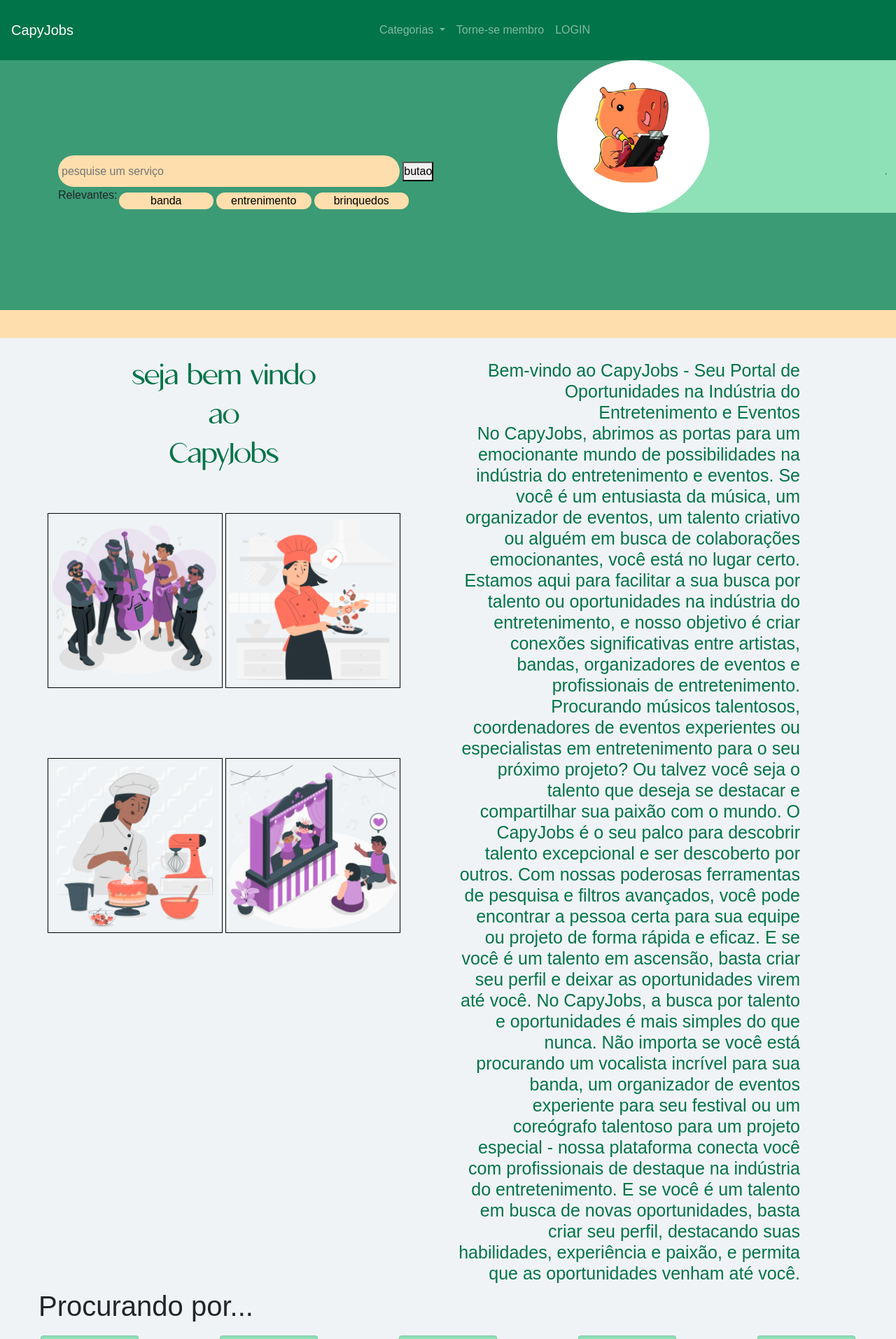
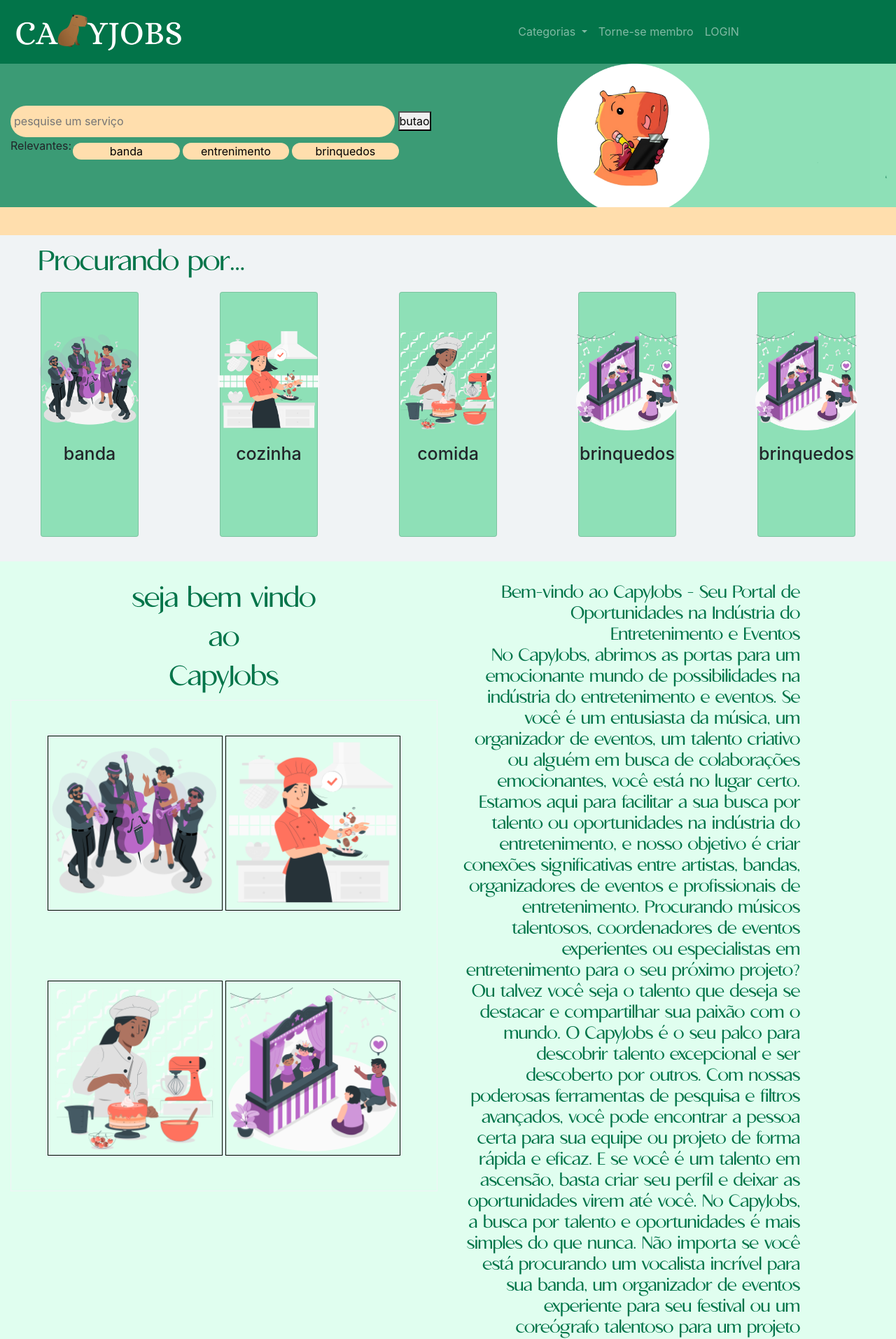
Before and after one commit to Gab0502/CapyJobs, a PHP site: page / in a window 1280 px wide. Shown: the top 1913 px of the page at 70% size. Run offline with PHP 8.4, Linux system fonts and the light colour scheme.

Commit message:
index update

```diff
--- a/index.html
+++ b/index.html
@@ -14,7 +14,7 @@
 <body>
   <header>
     <nav class="navbar navbar-expand-lg navbar-dark">
-      <a class="navbar-brand" href="#">CapyJobs</a>
+      <a class="navbar-brand" href="#"><img src="images/logo.png"></a>
       <button class="navbar-toggler" type="button" data-toggle="collapse" data-target="#navbarNavDropdown"
         aria-controls="navbarNavDropdown" aria-expanded="false" aria-label="Toggle navigation">
         <span class="navbar-toggler-icon"></span>
@@ -43,7 +43,7 @@
     </nav>
   </header>
   <main>
-    <section class="banner form-pesquisa">
+    <section class="banner">
       <div class="container-fluid">
         <div class="row">
           <div class="col-xl-6 form-pesquisa">
@@ -72,7 +72,33 @@
     <!-- não alterar e colocar nada nessa linha, apenas estilo -->
     <div class="faixa bg-bege"></div>
     <section>
-      <div class="container-fluid">
+      <h1 style="margin-left:55px; margin-top: 15px;" class="fonteIndex">Procurando por...</h1>
+      <div class="flex-cards">
+        <div class="card">
+          <img src="images/jazz band-amico.png">
+          <h1>banda</h1>
+        </div>
+        <div class="card">
+          <img src="images/female chef-pana.png" alt="">
+          <h1>cozinha</h1>
+        </div>
+        <div class="card">
+          <img src="images/pastry chef-pana.png" alt="">
+          <h1>comida</h1>
+        </div>
+        <div class="card">
+          <img src="images/Puppet show-amico.png" alt="">
+          <h1>brinquedos</h1>
+        </div>
+        <div class="card">
+          <img src="images/Puppet show-amico.png" alt="">
+          <h1>brinquedos</h1>
+        </div>
+
+      </div>
+    </section>
+    <section>
+      <div class="container-fluid bullet-points">
         <div class="row">
           <div class="col-xl-6 fonteIndex">
             <div class="texto divisao">
@@ -135,31 +161,6 @@
         </div>
       </div>
     </section>
-    <section>
-      <h1 style="margin-left:55px;">Procurando por...</h1>
-      <div class="flex-cards">
-        <div class="card">
-          <img src="images/jazz band-amico.png">
-          <h1>banda</h1>
-        </div>
-        <div class="card">
-          <img src="images/female chef-pana.png" alt="">
-          <h1>cozinha</h1>
-        </div>
-        <div class="card">
-          <img src="images/pastry chef-pana.png" alt="">
-          <h1>comida</h1>
-        </div>
-        <div class="card">
-          <img src="images/Puppet show-amico.png" alt="">
-          <h1>brinquedos</h1>
-        </div>
-        <div class="card">
-          <img src="images/Puppet show-amico.png" alt="">
-          <h1>brinquedos</h1>
-        </div>
-
-      </div>
       <div class="container-fluid">
         <div class="row">
           <div class="col-xl-6 fonteIndex">
--- a/style.css
+++ b/style.css
@@ -37,15 +37,26 @@
 }
 
 * {
-    font-family: Arial, Helvetica, sans-serif;
     padding: 0;
     margin: 0;
     box-sizing: border-box;
 }
 
+h1{
+    font-family: 'APOLLO',Arial, Helvetica, sans-serif;
+}
+
+.navbar-brand img{
+    width: 50%;
+}
+
 .fonteIndex {
     font-family: "APOLLO";
     color: var(--verdeEscuro);
+}
+.bullet-points{
+    background-color: #E0FEEF ;
+    margin: 25px;
 }
 
 .centrarAo {
@@ -74,7 +85,7 @@
     background-color: #3b9b75;
     background-size: 100%;
     background-repeat: no-repeat;
-    max-height: 500px;
+    max-height: 370px !important;
 }
 
 .texto {
@@ -111,7 +122,7 @@ header {
 }
 
 .form-pesquisa{
-padding: 68px;
+padding: 60px;
 }
 
 
```
